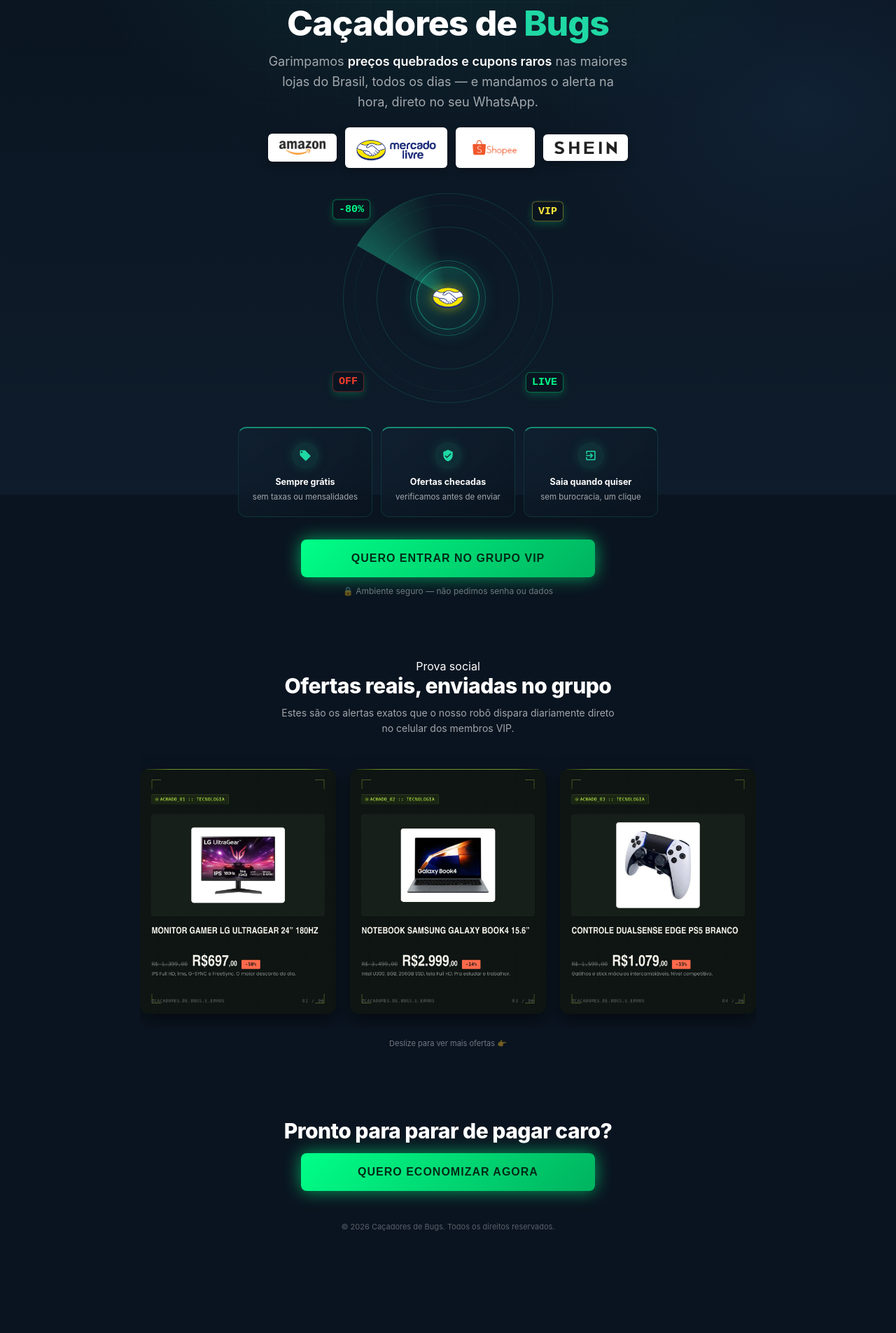
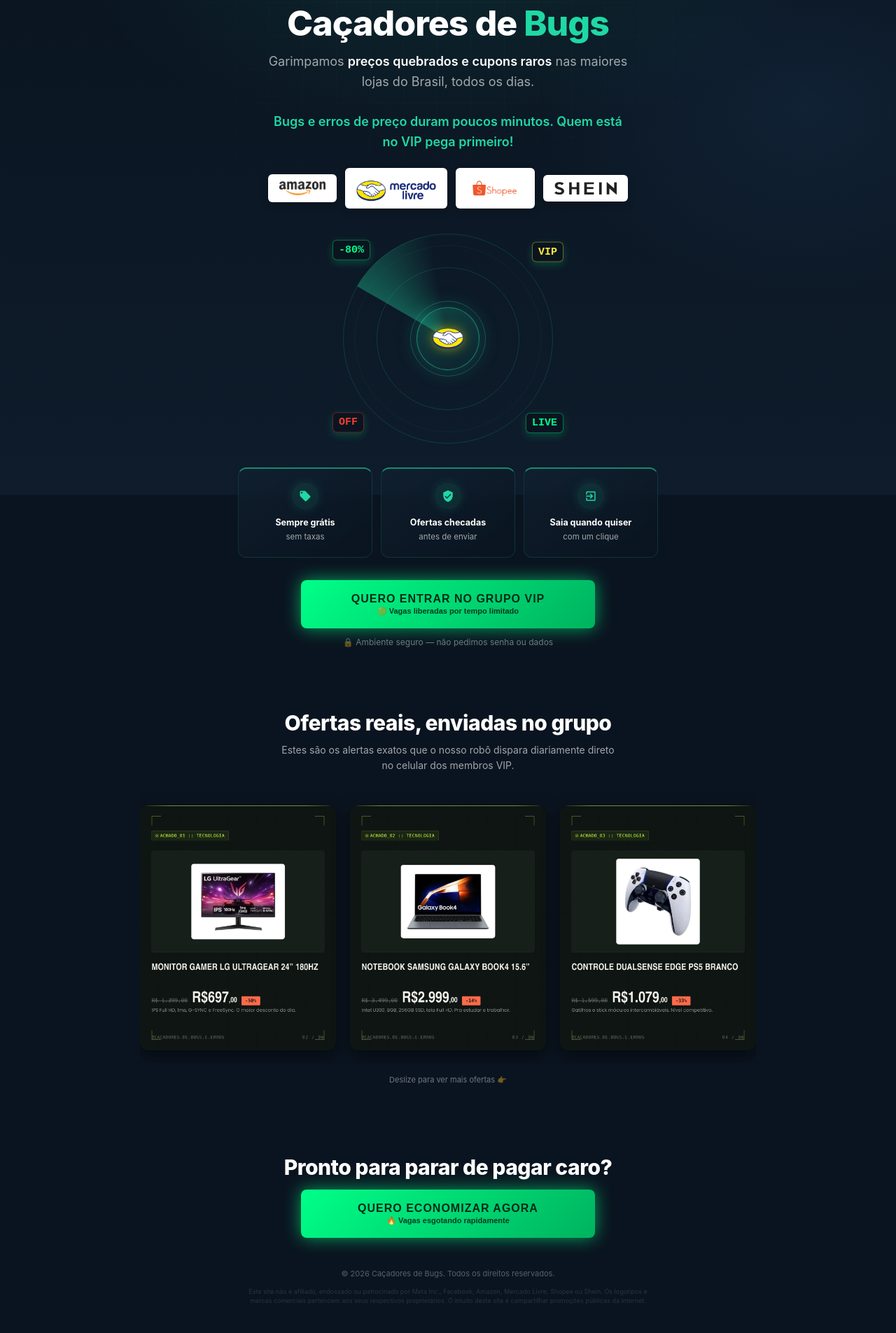
Before and after one commit to junior-sykes/cacadores-de-bug-vip, a plain HTML site: page index.html in a window 1280 px wide. Shown: the part 93-1998 px from the top of the page at 70% size. Before the commit the page ends 1895 px from the top, so only its background shows below. Drawn offline with Linux system fonts and the light colour scheme.

Commit message:
Update index.html

```diff
--- a/index.html
+++ b/index.html
@@ -32,12 +32,15 @@
     <div class="brand-badge"><span class="dot"></span> MONITORAMENTO ATIVO 24/7</div>
 
     <h1 class="title">Caçadores de <span>Bugs</span></h1>
+
+    <!-- Copy Otimizada: Foco em Escassez e Velocidade -->
     <p class="subtitle">
-      Garimpamos <b>preços quebrados e cupons raros</b> nas maiores lojas do Brasil,
-      todos os dias — e mandamos o alerta na hora, direto no seu WhatsApp.
+      Garimpamos <b>preços quebrados e cupons raros</b> nas maiores lojas do Brasil, todos os dias.
+      <br><br>
+      <span style="color: var(--teal); font-weight: 600;">Bugs e erros de preço duram poucos minutos. Quem está no VIP pega primeiro!</span>
     </p>
 
-    <!-- Estrutura de Logos no Topo (Com as novas imagens completas) -->
+    <!-- Estrutura de Logos no Topo -->
     <div class="stores-row">
       <div class="store-chip">
         <img src="topo-amazon.png" alt="Amazon" style="height: 20px;">
@@ -61,7 +64,7 @@
       <div class="m-sweep"></div>
       <div class="m-pulse"></div>
 
-      <!-- O centro do radar com as 4 logos novas alternando -->
+      <!-- O centro do radar -->
       <div class="m-core">
         <img src="radar-amazon.png" alt="Amazon" class="scanner-logo sl-1">
         <img src="radar-ml.png" alt="Mercado Livre" class="scanner-logo sl-2">
@@ -76,31 +79,33 @@
       <div class="m-tag mt4">LIVE</div>
     </div>
 
-    <!-- Mural de Confiança Aprimorado -->
+    <!-- Mural de Confiança -->
     <div class="trust-grid">
       <div class="trust-item">
         <div class="trust-icon-wrapper">
           <svg viewBox="0 0 24 24"><path d="M21.41 11.58l-9-9C12.05 2.22 11.55 2 11 2H4c-1.1 0-2 .9-2 2v7c0 .55.22 1.05.59 1.42l9 9c.36.36.86.58 1.41.58.55 0 1.05-.22 1.41-.59l7-7c.37-.36.59-.86.59-1.41 0-.55-.23-1.06-.59-1.42zM5.5 7C4.67 7 4 6.33 4 5.5S4.67 4 5.5 4 7 4.67 7 5.5 6.33 7 5.5 7z"/></svg>
         </div>
-        <b>Sempre grátis</b>sem taxas ou mensalidades
+        <b>Sempre grátis</b>sem taxas
       </div>
       <div class="trust-item">
         <div class="trust-icon-wrapper">
           <svg viewBox="0 0 24 24"><path d="M12 1L3 5v6c0 5.55 3.84 10.74 9 12 5.16-1.26 9-6.45 9-12V5l-9-4zm-2 16l-4-4 1.41-1.41L10 14.17l6.59-6.59L18 9l-8 8z"/></svg>
         </div>
-        <b>Ofertas checadas</b>verificamos antes de enviar
+        <b>Ofertas checadas</b>antes de enviar
       </div>
       <div class="trust-item">
         <div class="trust-icon-wrapper">
           <svg viewBox="0 0 24 24"><path d="M10.09 15.59L11.5 17l5-5-5-5-1.41 1.41L12.67 11H3v2h9.67l-2.58 2.59zM19 3H5c-1.11 0-2 .9-2 2v4h2V5h14v14H5v-4H3v4c0 1.1.89 2 2 2h14c1.1 0 2-.9 2-2V5c0-1.1-.9-2-2-2z"/></svg>
         </div>
-        <b>Saia quando quiser</b>sem burocracia, um clique
+        <b>Saia quando quiser</b>com um clique
       </div>
     </div>
 
+    <!-- CTA Botão 1 com Gatilho de Vagas -->
     <div class="cta-wrap">
-      <button class="cta-btn" onclick="entrarNoGrupoVIP()" type="button">
+      <button class="cta-btn" onclick="entrarNoGrupoVIP()" type="button" style="flex-direction: column; gap: 2px;">
         <span>QUERO ENTRAR NO GRUPO VIP</span>
+        <span style="font-size: 11px; text-transform: none; font-weight: 600; opacity: 0.9; letter-spacing: 0;">🟢 Vagas liberadas por tempo limitado</span>
       </button>
       <div class="cta-sub">🔒 Ambiente seguro — não pedimos senha ou dados</div>
     </div>
@@ -108,7 +113,6 @@
 
   <section class="section" id="prova">
     <div class="section-head">
-      <div class="section-eyebrow">Prova social</div>
       <h2 class="section-title">Ofertas reais, enviadas no grupo</h2>
       <p class="section-desc">Estes são os alertas exatos que o nosso robô dispara diariamente direto no celular dos membros VIP.</p>
     </div>
@@ -118,22 +122,18 @@
       <div class="proof-card">
         <img src="photo_5161334407053380944_y.jpg" alt="Achados de Tecnologia: Ofertas Reais" loading="lazy">
       </div>
-
       <!-- Oferta 1: Monitor Gamer LG -->
       <div class="proof-card">
         <img src="photo_5161334407053380945_y.jpg" alt="Alerta de oferta: Monitor Gamer LG UltraGear 24 180Hz" loading="lazy">
       </div>
-
       <!-- Oferta 2: Notebook Samsung -->
       <div class="proof-card">
         <img src="photo_5161334407053380948_y.jpg" alt="Alerta de oferta: Notebook Samsung Galaxy Book4" loading="lazy">
       </div>
-
       <!-- Oferta 3: Controle Dualsense -->
       <div class="proof-card">
         <img src="photo_5161334407053380946_y.jpg" alt="Alerta de oferta: Controle Dualsense Edge PS5" loading="lazy">
       </div>
-
       <!-- Oferta 4: Impressora Epson -->
       <div class="proof-card">
         <img src="photo_5161334407053380947_y.jpg" alt="Alerta de oferta: Impressora Epson Ecotank" loading="lazy">
@@ -145,13 +145,19 @@
 
   <section class="final">
       <h2 class="section-title">Pronto para parar de pagar caro?</h2>
-      <button class="cta-btn" onclick="entrarNoGrupoVIP()" type="button">
+      <!-- CTA Botão 2 com Gatilho de Vagas -->
+      <button class="cta-btn" onclick="entrarNoGrupoVIP()" type="button" style="flex-direction: column; gap: 2px;">
         <span>QUERO ECONOMIZAR AGORA</span>
+        <span style="font-size: 11px; text-transform: none; font-weight: 600; opacity: 0.9; letter-spacing: 0;">🔥 Vagas esgotando rapidamente</span>
       </button>
   </section>
 
+  <!-- Rodapé com Compliance para Evitar Bloqueios no FB Ads / TikTok -->
   <footer>
-      © 2026 Caçadores de Bugs. Todos os direitos reservados.
+      <p>© 2026 Caçadores de Bugs. Todos os direitos reservados.</p>
+      <p style="margin-top: 10px; font-size: 9px; opacity: 0.4; max-width: 600px; margin-left: auto; margin-right: auto; line-height: 1.4;">
+        Este site não é afiliado, endossado ou patrocinado por Meta Inc., Facebook, Amazon, Mercado Livre, Shopee ou Shein. Os logotipos e marcas comerciais pertencem aos seus respectivos proprietários. O intuito deste site é compartilhar promoções públicas da internet.
+      </p>
   </footer>
 
   <script>
@@ -162,10 +168,14 @@
     ];
 
     function entrarNoGrupoVIP() {
+      // Dispara evento de Lead (Conversão no Pixel)
       if (typeof fbq !== 'undefined') {
         fbq('track', 'Lead');
       }
+
       const linkSorteado = linksGrupos[Math.floor(Math.random() * linksGrupos.length)];
+
+      // Delay de 300ms garante que o pixel consiga disparar antes de sair da página
       setTimeout(function() {
         window.location.href = linkSorteado;
       }, 300);
```
